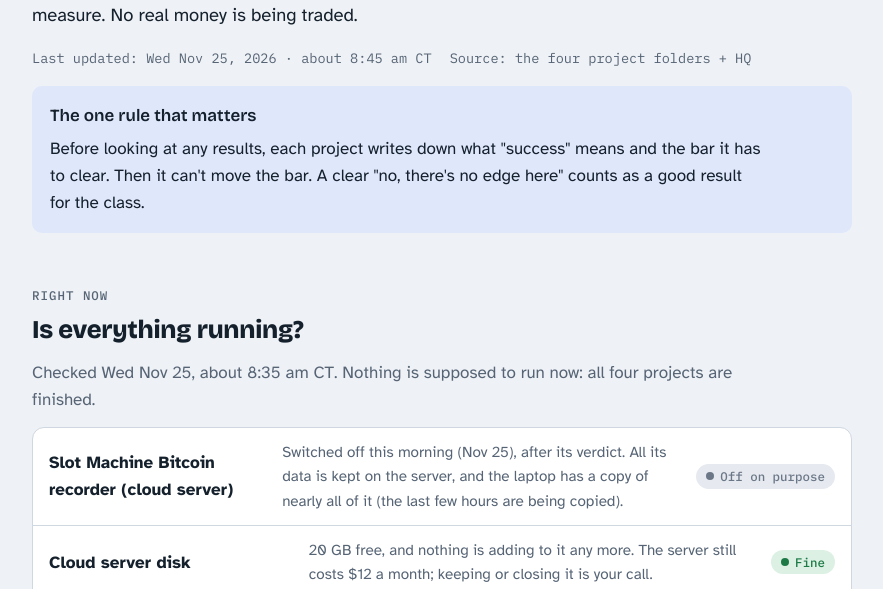
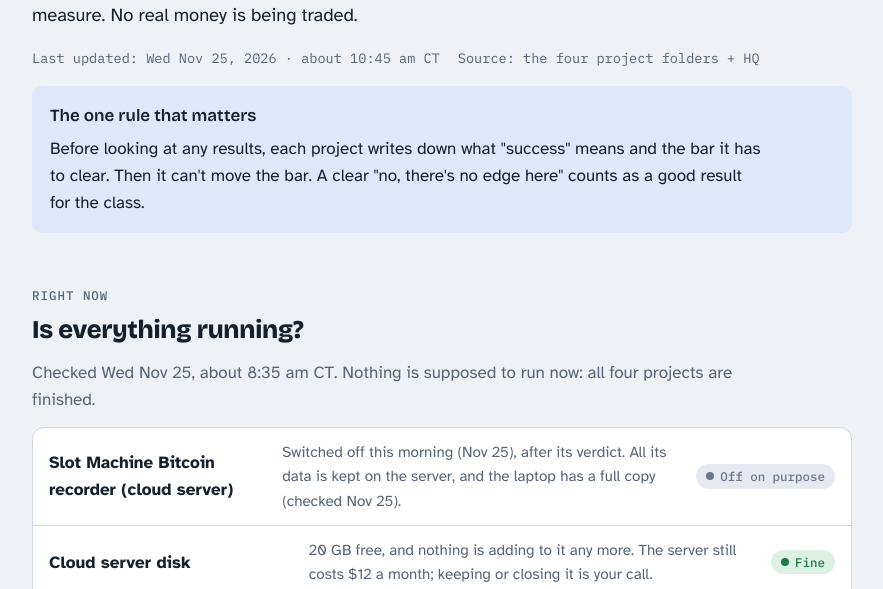
Before and after one commit to idownham/alt-hq, a plain HTML site: page docs/site/index.html in a window 1280 px wide. Shown: the part 211-800 px from the top of the page, without its empty margins (198-1081 px from the left). Drawn offline with nearby package versions, Linux system fonts and the light colour scheme.

Commit message:
Journal cleanup: Ian's judgment lines (Nov 8, Nov 9), Checkpoint 3 class line, capture index with 5 verified screenshots; site refreshed
Co-Authored-By: Claude Opus 5.5 <noreply@anthropic.com>

```diff
--- a/docs/site/index.html
+++ b/docs/site/index.html
@@ -137,7 +137,7 @@ footer { font-size: 0.9rem; color: var(--muted); display: grid; gap: 6px; border
   <h1>Alt Projects Briefing</h1>
   <p class="lede">Four small experiments that each ask one question: <strong>can a careful student find a real, repeatable edge in prediction markets</strong>, or are the prices already fair? Everything is test-and-measure. No real money is being traded.</p>
   <div class="stamp">
-    <span>Last updated: Wed Nov 25, 2026 · about 8:45 am CT</span>
+    <span>Last updated: Wed Nov 25, 2026 · about 10:45 am CT</span>
     <span>Source: the four project folders + HQ</span>
   </div>
   <div class="rule-box">
@@ -151,7 +151,7 @@ footer { font-size: 0.9rem; color: var(--muted); display: grid; gap: 6px; border
   <h2 id="h-now">Is everything running?</h2>
   <p class="muted">Checked Wed Nov 25, about 8:35 am CT. Nothing is supposed to run now: all four projects are finished.</p>
   <div class="health">
-    <div class="hrow"><span class="what">Slot Machine Bitcoin recorder (cloud server)</span><span class="note">Switched off this morning (Nov 25), after its verdict. All its data is kept on the server, and the laptop has a copy of nearly all of it (the last few hours are being copied).</span><span class="pill idle">Off on purpose</span></div>
+    <div class="hrow"><span class="what">Slot Machine Bitcoin recorder (cloud server)</span><span class="note">Switched off this morning (Nov 25), after its verdict. All its data is kept on the server, and the laptop has a full copy (checked Nov 25).</span><span class="pill idle">Off on purpose</span></div>
     <div class="hrow"><span class="what">Cloud server disk</span><span class="note">20 GB free, and nothing is adding to it any more. The server still costs $12 a month; keeping or closing it is your call.</span><span class="pill good">Fine</span></div>
     <div class="hrow"><span class="what">Osprey (robot + 9 am update)</span><span class="note">Switched off Nov 10, after its verdict. All its data is saved on the laptop.</span><span class="pill idle">Off on purpose</span></div>
     <div class="hrow"><span class="what">Coin Toss game recorder</span><span class="note">Switched off Nov 10, after its verdict. Its first evening on the server was clean (12 of 12 games). Data saved on the laptop.</span><span class="pill idle">Off on purpose</span></div>
@@ -308,7 +308,7 @@ footer { font-size: 0.9rem; color: var(--muted); display: grid; gap: 6px; border
   <span class="eyebrow">Your list</span>
   <h2 id="h-todo">What's waiting on you</h2>
   <ul class="todo">
-        <li><span class="box" aria-hidden="true"></span><div><strong>Fill in your judgment lines in the journals</strong> (accepted, revised or rejected, and why).<div class="why">Several entries end with "to fill in", including tonight's close-out.</div></div></li>
+        <li><span class="box" aria-hidden="true"></span><div><strong>Fill in your judgment lines in the journals</strong> (accepted, revised or rejected, and why).<div class="why">The Nov 8 and Nov 9 lines are done. The Oct 14 brief line and some project journal entries still say "to fill in".</div></div></li>
     <li><span class="box" aria-hidden="true"></span><div><strong>Decide what to do with the cloud server after the class.</strong><div class="why">Nothing runs on it now, but it still costs $12 a month. You can keep it, or save a snapshot and close it after Dec 4.</div></div></li>
     <li><span class="box" aria-hidden="true"></span><div><strong>Plan the rough cut for Dec 1.</strong><div class="why">You have four clean "no edge" results, a fake-opportunity lesson, a website-change snag, and a laptop-sleep lesson.</div></div></li>
   </ul>
```
Also changed, not shown: docs/captures/2026-11-25-bloodhound-extension-results.png (added), docs/captures/2026-11-25-cointoss-s2-results.png (added), 4 other files.
